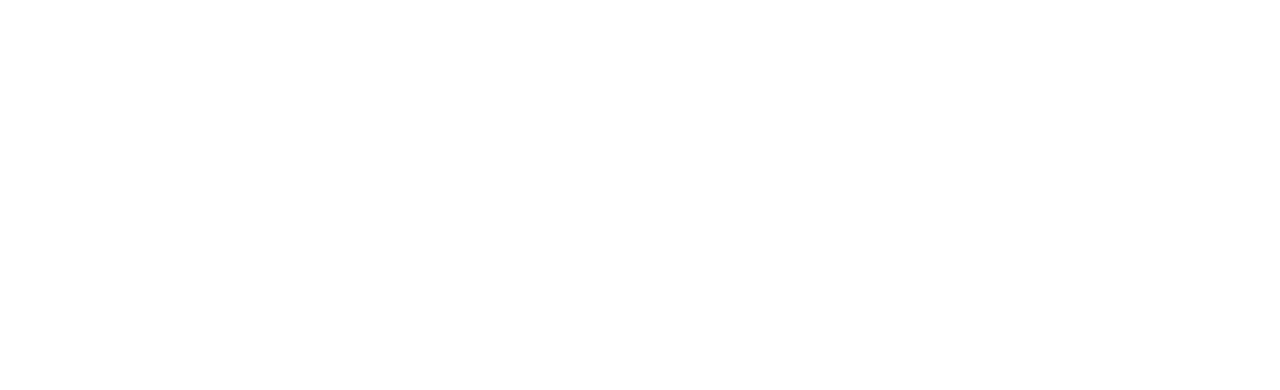
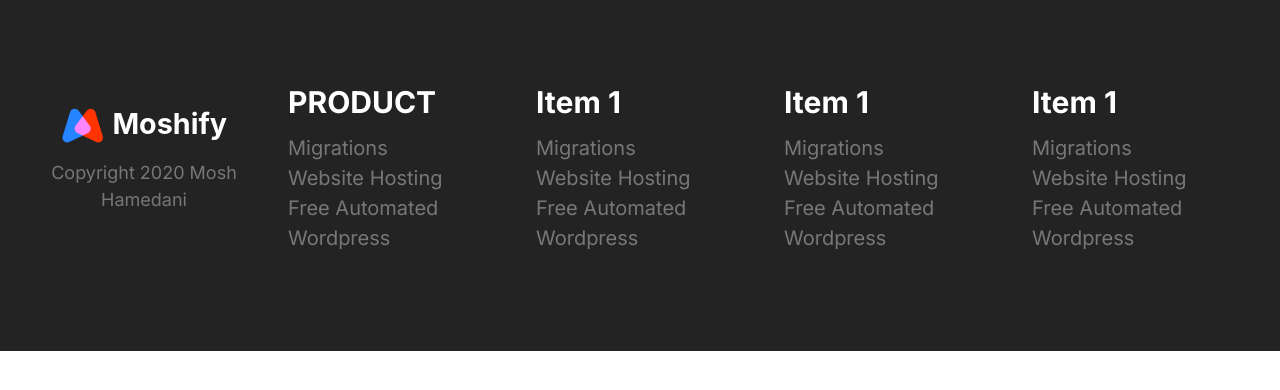
Before and after one commit to Nimabht/My-First-experience-in-web-development, a plain HTML site: page index.html in a window 1280 px wide. Drawn offline with Linux system fonts and the light colour scheme.

Commit message:
Build Footer.

```diff
--- a/CSS/Style.css
+++ b/CSS/Style.css
@@ -511,6 +511,7 @@ a {
 .collapsible--expanded .collapsible__content {
   max-height: 100vh;
   opacity: 1;
+  margin-top: -2rem;
 }
 /*Blocks*/
 .block {
@@ -706,3 +707,56 @@ a {
     justify-self: end;
   }
 }
+/*Footer*/
+.footer__content {
+  padding: 0px 2rem;
+  border-bottom: 1px solid #393939;
+  margin-bottom: 1rem;
+}
+.logoandcopy {
+  text-align: center;
+  margin-top: 4rem;
+}
+.footer__logo {
+  width: 100%;
+  max-width: 200px;
+}
+
+.footer.block--dark {
+  background-color: #232323;
+  color: #777777;
+}
+.footer.block--dark .list__item {
+  font-size: 2rem;
+}
+.footer a {
+  display: block;
+  cursor: pointer;
+  color: #777777;
+  transition: color 0.3s;
+}
+.footer a:hover {
+  color: white;
+}
+@media screen and (min-width: 768px) {
+  .footer .icon {
+    display: none;
+  }
+  .footer .grid {
+    grid-template-columns: repeat(5, 1fr);
+  }
+  .footer .collapsible__content {
+    opacity: 1;
+    max-height: 100%;
+    margin-top: -2rem;
+  }
+  .footer__content {
+    border: none;
+  }
+  .logoandcopy {
+    grid-row: 1;
+  }
+  .footer__content {
+    margin: 2rem 0rem;
+  }
+}
--- a/index.html
+++ b/index.html
@@ -15,6 +15,74 @@
     <link rel="stylesheet" href="CSS/Style.css" />
   </head>
   <body>
+    <footer class="block block--dark footer">
+      <div class="grid">
+        <div class="collapsible footer__content">
+          <header class="collapsible__header">
+            <h2>PRODUCT</h2>
+            <svg class="icon icon--white collapsible__chevron">
+              <use xlink:href="Images/sprite.svg#chevron"></use>
+            </svg>
+          </header>
+          <div class="collapsible__content">
+            <ul class="list">
+              <a href="#" class="list__item">Migrations</a>
+              <a href="#" class="list__item">Website Hosting</a>
+              <a href="#" class="list__item">Free Automated Wordpress</a>
+            </ul>
+          </div>
+        </div>
+        <div class="collapsible footer__content">
+          <header class="collapsible__header">
+            <h2>Item 1</h2>
+            <svg class="icon icon--white collapsible__chevron">
+              <use xlink:href="Images/sprite.svg#chevron"></use>
+            </svg>
+          </header>
+          <div class="collapsible__content">
+            <ul class="list">
+              <a href="#" class="list__item">Migrations</a>
+              <a href="#" class="list__item">Website Hosting</a>
+              <a href="#" class="list__item">Free Automated Wordpress</a>
+            </ul>
+          </div>
+        </div>
+        <div class="collapsible footer__content">
+          <header class="collapsible__header">
+            <h2>Item 1</h2>
+            <svg class="icon icon--white collapsible__chevron">
+              <use xlink:href="Images/sprite.svg#chevron"></use>
+            </svg>
+          </header>
+          <div class="collapsible__content">
+            <ul class="list">
+              <a href="#" class="list__item">Migrations</a>
+              <a href="#" class="list__item">Website Hosting</a>
+              <a href="#" class="list__item">Free Automated Wordpress</a>
+            </ul>
+          </div>
+        </div>
+        <div class="collapsible footer__content">
+          <header class="collapsible__header">
+            <h2>Item 1</h2>
+            <svg class="icon icon--white collapsible__chevron">
+              <use xlink:href="Images/sprite.svg#chevron"></use>
+            </svg>
+          </header>
+          <div class="collapsible__content">
+            <ul class="list">
+              <a href="#" class="list__item">Migrations</a>
+              <a href="#" class="list__item">Website Hosting</a>
+              <a href="#" class="list__item">Free Automated Wordpress</a>
+            </ul>
+          </div>
+        </div>
+        <div class="logoandcopy">
+          <img class="footer__logo" src="/Images/logo.svg" alt="" />
+          <p>Copyright 2020 Mosh Hamedani</p>
+        </div>
+      </div>
+    </footer>
     <script src="/js/main.js"></script>
   </body>
 </html>
```
Also changed, not shown: components/collapsible.html (+1 -1 lines), 1 other file.
